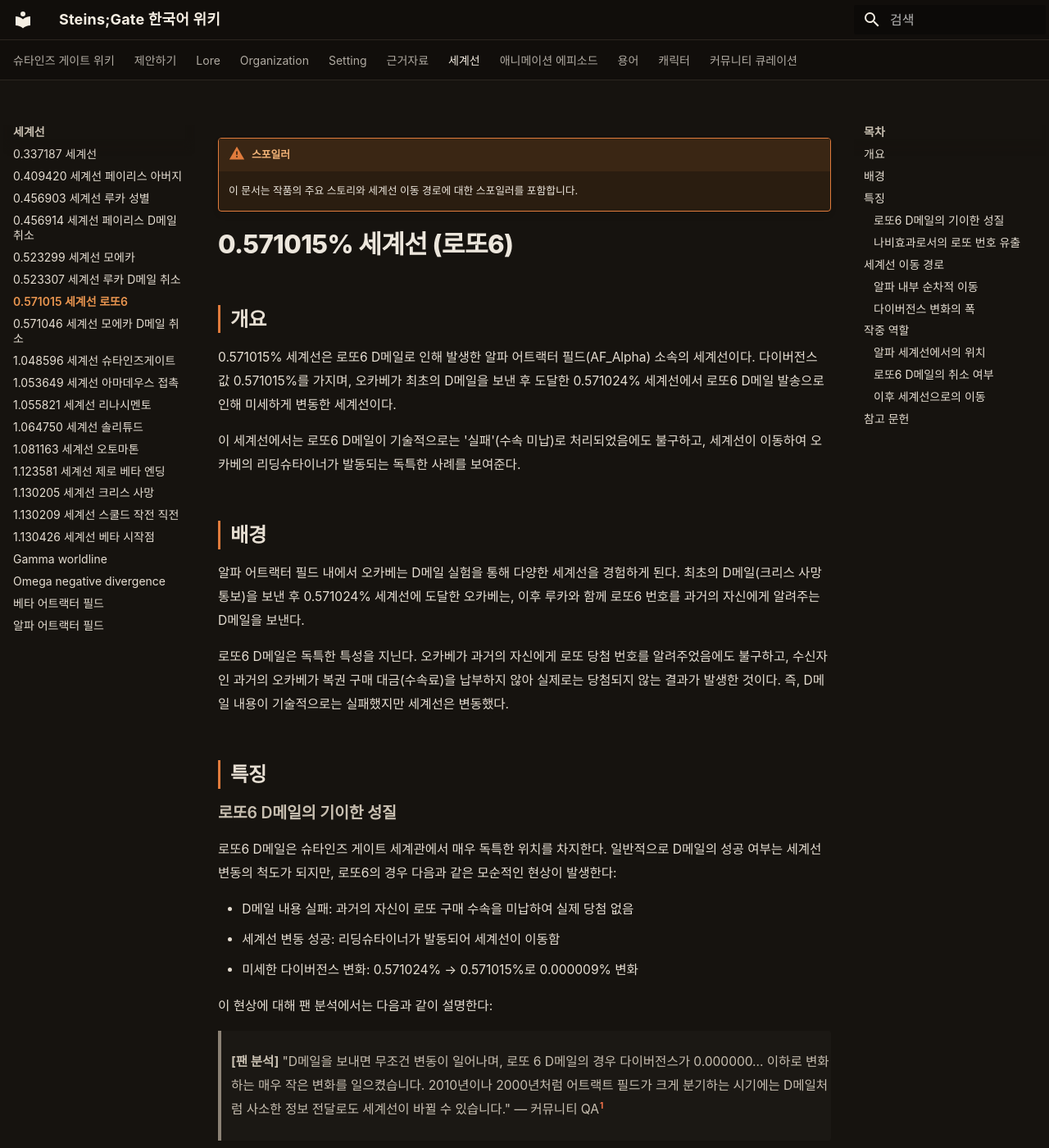
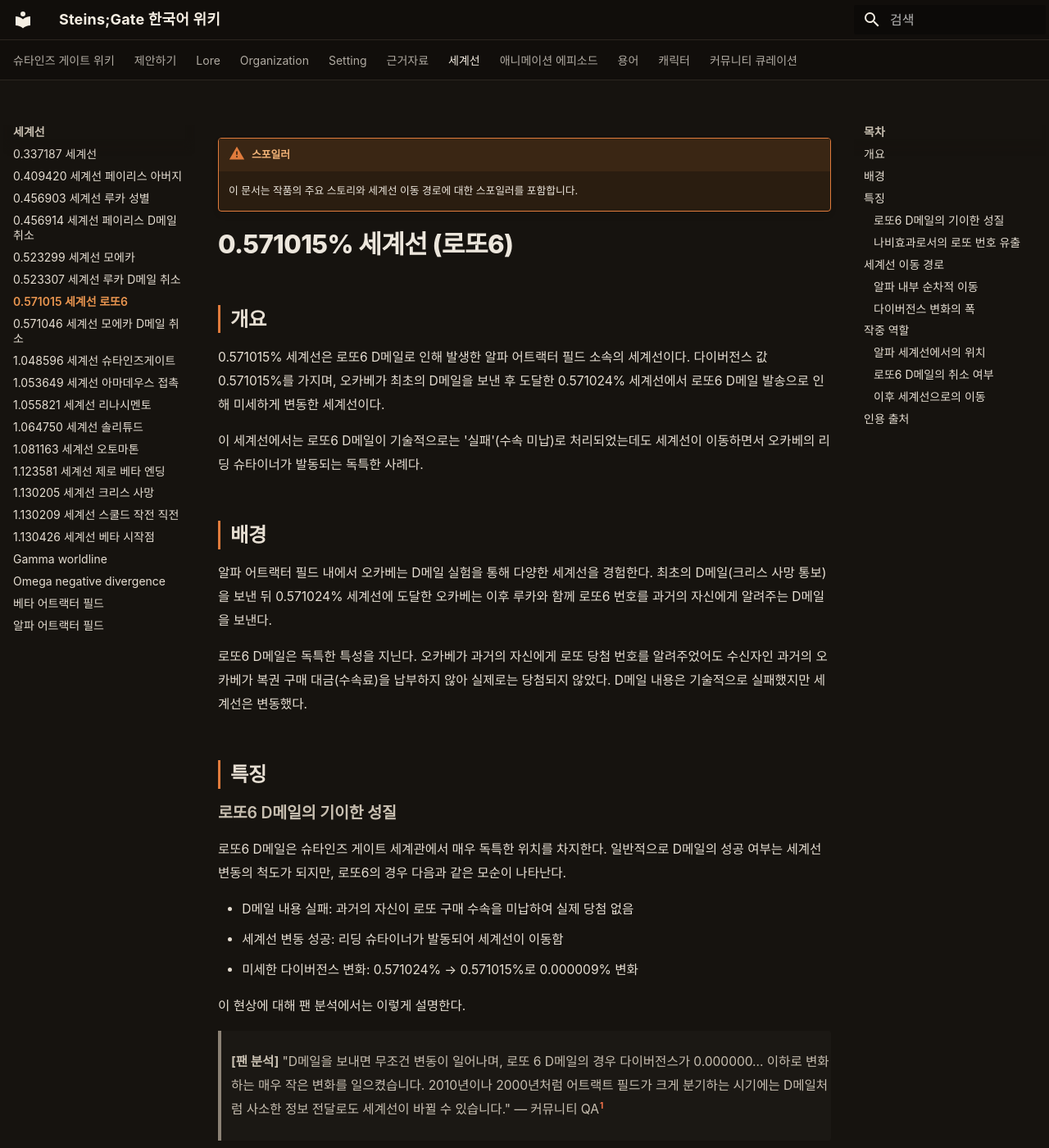
Before and after one commit to sgwiki/sgwiki.github.io, an MkDocs documentation site: the page built from wiki/세계선/0.571015-세계선-로또6.md, in a window 1280 px wide and 1400 px high. Shown: the whole window at 82% size. Built offline with MkDocs 1.6.1 and Material for MkDocs 9.7.7, drawn with Linux system fonts in a browser that asks for light colours; some web fonts are replaced; some of the changed text lies outside the part shown.

Commit message:
chore(wiki): 0.571015-세계선-로또6 정비 — ## 참고 문헌 → ## 인용 출처 표준 헤더로 교정·rewriter 리딩슈타이너→리딩 슈타이너 4건·IBN5100→IBN 5100 2건·내부 식별자 (AFAlpha)·(AF_Alpha) 괄호 병기 제거·humanize 18건(번역투 4·피동태 3·추상주어+만능동사 2·기계적 병렬·형식명사 4·관용구 1·헤징·접속사 3·기타 1)·사실·스포일러(main_story)·다이버전스 수치(0.571015%·0.571024%·1.130205%)·인용 불변

````diff
--- a/wiki/세계선/0.571015-세계선-로또6.md
+++ b/wiki/세계선/0.571015-세계선-로또6.md
@@ -10,33 +10,33 @@
 
 ## 개요
 
-0.571015% 세계선은 로또6 D메일로 인해 발생한 알파 어트랙터 필드(AF_Alpha) 소속의 세계선이다. 다이버전스 값 0.571015%를 가지며, 오카베가 최초의 D메일을 보낸 후 도달한 0.571024% 세계선에서 로또6 D메일 발송으로 인해 미세하게 변동한 세계선이다.
+0.571015% 세계선은 로또6 D메일로 인해 발생한 알파 어트랙터 필드 소속의 세계선이다. 다이버전스 값 0.571015%를 가지며, 오카베가 최초의 D메일을 보낸 후 도달한 0.571024% 세계선에서 로또6 D메일 발송으로 인해 미세하게 변동한 세계선이다.
 
-이 세계선에서는 로또6 D메일이 기술적으로는 '실패'(수속 미납)로 처리되었음에도 불구하고, 세계선이 이동하여 오카베의 리딩슈타이너가 발동되는 독특한 사례를 보여준다.
+이 세계선에서는 로또6 D메일이 기술적으로는 '실패'(수속 미납)로 처리되었는데도 세계선이 이동하면서 오카베의 리딩 슈타이너가 발동되는 독특한 사례다.
 
 ## 배경
 
-알파 어트랙터 필드 내에서 오카베는 D메일 실험을 통해 다양한 세계선을 경험하게 된다. 최초의 D메일(크리스 사망 통보)을 보낸 후 0.571024% 세계선에 도달한 오카베는, 이후 루카와 함께 로또6 번호를 과거의 자신에게 알려주는 D메일을 보낸다.
+알파 어트랙터 필드 내에서 오카베는 D메일 실험을 통해 다양한 세계선을 경험한다. 최초의 D메일(크리스 사망 통보)을 보낸 뒤 0.571024% 세계선에 도달한 오카베는 이후 루카와 함께 로또6 번호를 과거의 자신에게 알려주는 D메일을 보낸다.
 
-로또6 D메일은 독특한 특성을 지닌다. 오카베가 과거의 자신에게 로또 당첨 번호를 알려주었음에도 불구하고, 수신자인 과거의 오카베가 복권 구매 대금(수속료)을 납부하지 않아 실제로는 당첨되지 않는 결과가 발생한 것이다. 즉, D메일 내용이 기술적으로는 실패했지만 세계선은 변동했다.
+로또6 D메일은 독특한 특성을 지닌다. 오카베가 과거의 자신에게 로또 당첨 번호를 알려주었어도 수신자인 과거의 오카베가 복권 구매 대금(수속료)을 납부하지 않아 실제로는 당첨되지 않았다. D메일 내용은 기술적으로 실패했지만 세계선은 변동했다.
 
 ## 특징
 
 ### 로또6 D메일의 기이한 성질
 
-로또6 D메일은 슈타인즈 게이트 세계관에서 매우 독특한 위치를 차지한다. 일반적으로 D메일의 성공 여부는 세계선 변동의 척도가 되지만, 로또6의 경우 다음과 같은 모순적인 현상이 발생한다:
+로또6 D메일은 슈타인즈 게이트 세계관에서 매우 독특한 위치를 차지한다. 일반적으로 D메일의 성공 여부는 세계선 변동의 척도가 되지만, 로또6의 경우 다음과 같은 모순이 나타난다.
 
 - D메일 내용 실패: 과거의 자신이 로또 구매 수속을 미납하여 실제 당첨 없음
-- 세계선 변동 성공: 리딩슈타이너가 발동되어 세계선이 이동함
+- 세계선 변동 성공: 리딩 슈타이너가 발동되어 세계선이 이동함
 - 미세한 다이버전스 변화: 0.571024% → 0.571015%로 0.000009% 변화
 
-이 현상에 대해 팬 분석에서는 다음과 같이 설명한다:
+이 현상에 대해 팬 분석에서는 이렇게 설명한다.
 
 > **[팬 분석]** "D메일을 보내면 무조건 변동이 일어나며, 로또 6 D메일의 경우 다이버전스가 0.000000... 이하로 변화하는 매우 작은 변화를 일으켰습니다. 2010년이나 2000년처럼 어트랙트 필드가 크게 분기하는 시기에는 D메일처럼 사소한 정보 전달로도 세계선이 바뀔 수 있습니다." — 커뮤니티 QA[^1]
 
 ### 나비효과로서의 로또 번호 유출
 
-로또6 D메일이 실패로 처리되었음에도 세계선이 변동한 이유는 나비효과로 설명된다. 루카가 로또 번호를 구매하는 행위 자체가 시간대를 변화시켰고, 4등 당첨자가 나오지 않는 결과는 미래의 일정에 영향을 주었다.
+로또6 D메일이 실패로 처리되었는데도 세계선이 변동한 까닭은 나비효과로 풀이할 수 있다. 루카가 로또 번호를 구매하는 행위 자체가 시간대를 변화시켰고, 4등 당첨자가 나오지 않은 결과가 미래의 일정에 영향을 주었다.
 
 > **[팬 분석]** "로또 당첨자가 한 명 더 늘어나는 것만으로도 금액 변동과 나비효과가 발생하여 세계선에 영향을 줄 수 있습니다. 루카가 로또 번호를 샀기 때문에 나비효과로 인해 세계 전체적으로 어떤 일이 생겼을 수 있습니다. 4등 당첨자가 나오지 않아서 미래에 큰 변화가 생겼으며, 이 작은 변화가 이후 루카가 수박을 가져오고 D메일을 알게 되는 계기가 되었습니다." — 커뮤니티 QA[^2]
 
@@ -44,7 +44,7 @@
 
 ### 알파 내부 순차적 이동
 
-0.571015% 세계선은 다음과 같은 알파 어트랙터 필드 내부의 순차적 이동 경로에 위치한다:
+0.571015% 세계선은 다음과 같은 알파 어트랙터 필드 내부의 순차적 이동 경로에 위치한다.
 
 ```
 베타 (1.130205~%)
@@ -62,13 +62,13 @@
 
 ### 다이버전스 변화의 폭
 
-로또6 D메일에 의한 다이버전스 변화는 매우 미미하다. 오카베가 경험하는 주요 세계선 이동 중 다이버전스 변화폭을 비교하면:
+로또6 D메일에 의한 다이버전스 변화는 매우 미미하다. 오카베가 경험하는 주요 세계선 이동 중 다이버전스 변화폭을 비교하면 다음과 같다.
 
 - 최초 D메일: 베타 → 알파 (1%대 → 0%대, 약 1% 변화)
 - 페이리스 D메일: 알파 내부 0.05% 변화
 - 로또6 D메일: 알파 내부 0.000009% 변화
 
-팬 논문에서는 이에 대해 다음과 같이 분석한다:
+팬 논문에서는 이렇게 분석한다.
 
 > **[팬 분석]** "When you cancel Faris's D‐Mail, there was a 0.05% change. The year 2010 is a major attractor field junction, and the key is whether or not I obtain an IBN 5100." — [The Mechanics of Steins;Gate v1.0.3](../근거자료/비공식/mechanics-of-steins-gate/index.md)[^3]
 
@@ -76,27 +76,27 @@
 
 ### 알파 세계선에서의 위치
 
-0.571015% 세계선은 알파 어트랙터 필드의 일부로서, 다음과 같은 수속 사건이 필연적으로 발생한다:
+0.571015% 세계선은 알파 어트랙터 필드의 일부로서 다음 사건이 필연적으로 일어난다.
 
 - D메일 적발
 - 마유리의 죽음 (8월 13일)
 - 세른 디스토피아 (2036년)
 
-오카베는 이 세계선에서도 여전히 마유리의 죽음을 목격하게 되며, 리딩슈타이너 발동으로 세계선이 바뀌었음을 인지한다.
+오카베는 이 세계선에서도 여전히 마유리의 죽음을 목격하며, 리딩 슈타이너 발동으로 세계선이 바뀌었음을 인지한다.
 
 ### 로또6 D메일의 취소 여부
 
-흥미롭게도, 로또6 D메일은 오카베가 D메일 취소 작업을 수행할 때 제외된다. 이는 다음과 같은 이유로 해석된다:
+로또6 D메일은 오카베가 D메일 취소 작업을 수행할 때 제외된다. 그 이유는 이렇게 풀이된다.
 
-1. **기술적 실패**: 수속 미납으로 인해 실제 당첨이 없었으므로, 세계선에 큰 영향을 미치지 않았다고 판단
-2. **취소 불필요**: IBN5100 회복이라는 목표 달성에 로또6 D메일의 취소가 필수적이지 않음
-3. **이미 이전 단계 해결**: IBN5100을 찾기 위한 D메일 취소 과정에서, 로또6 D메일은 이미 그 이전 단계에서 취소할 필요가 없어진 것으로 설명
+1. **기술적 실패**: 수속 미납으로 실제 당첨이 없었으므로 세계선에 큰 영향을 미치지 않았다고 판단
+2. **취소 불필요**: IBN 5100 회복이라는 목표 달성에 로또6 D메일의 취소가 필수적이지 않음
+3. **이미 이전 단계 해결**: IBN 5100을 찾기 위한 D메일 취소 과정에서, 로또6 D메일은 이미 그 이전 단계에서 취소할 필요가 없어진 것으로 설명
 
 ### 이후 세계선으로의 이동
 
-오카베는 0.571015% 세계선에서 이후 D메일을 취소하며 다른 알파 세계선으로 이동한다. 최종적으로 모든 D메일을 취소한 후 베타 세계선(1.130205~%)로 복귀하게 된다.
+오카베는 0.571015% 세계선에서 이후 D메일을 취소하며 다른 알파 세계선으로 이동한다. 최종적으로 모든 D메일을 취소한 후 베타 세계선(1.130205~%)로 복귀한다.
 
-## 참고 문헌
+## 인용 출처
 
 [^1]: 커뮤니티 QA: 로또 6 D메일 관련 질문 (로또6 실패에도 불구한 세계선 변동 원인 분석)
 [^2]: 커뮤니티 QA: 로또6 D메일 발동 원인 분석 (나비효과와 미래 변화 연관성)
````
Also changed, not shown: other parts of wiki/세계선/0.571015-세계선-로또6.md (+1 -1 lines).
